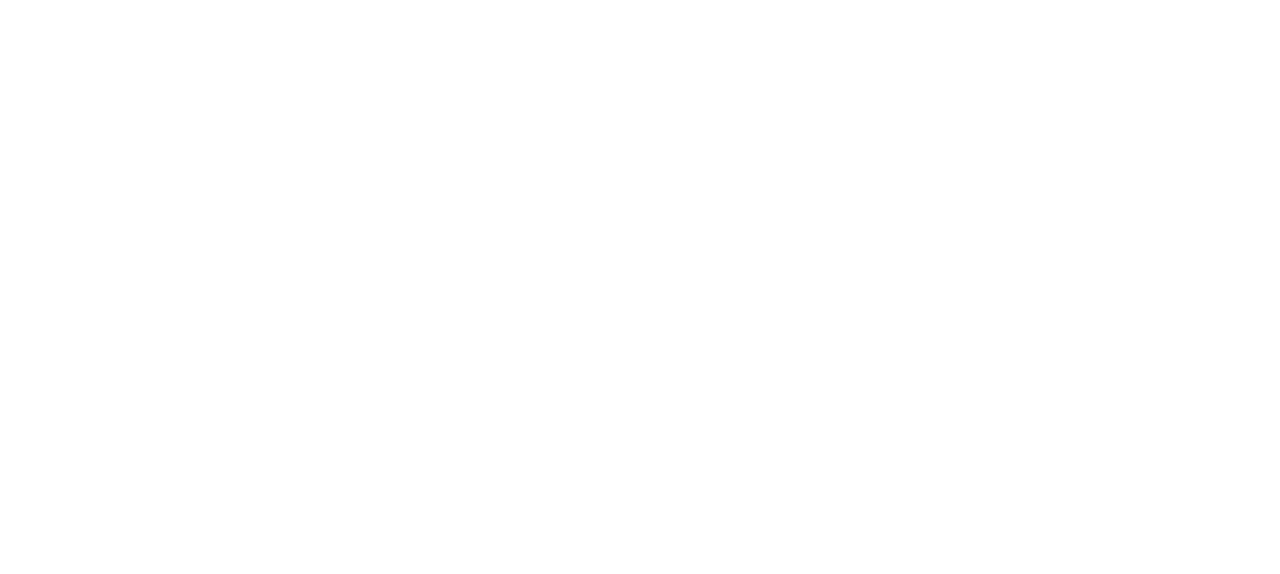
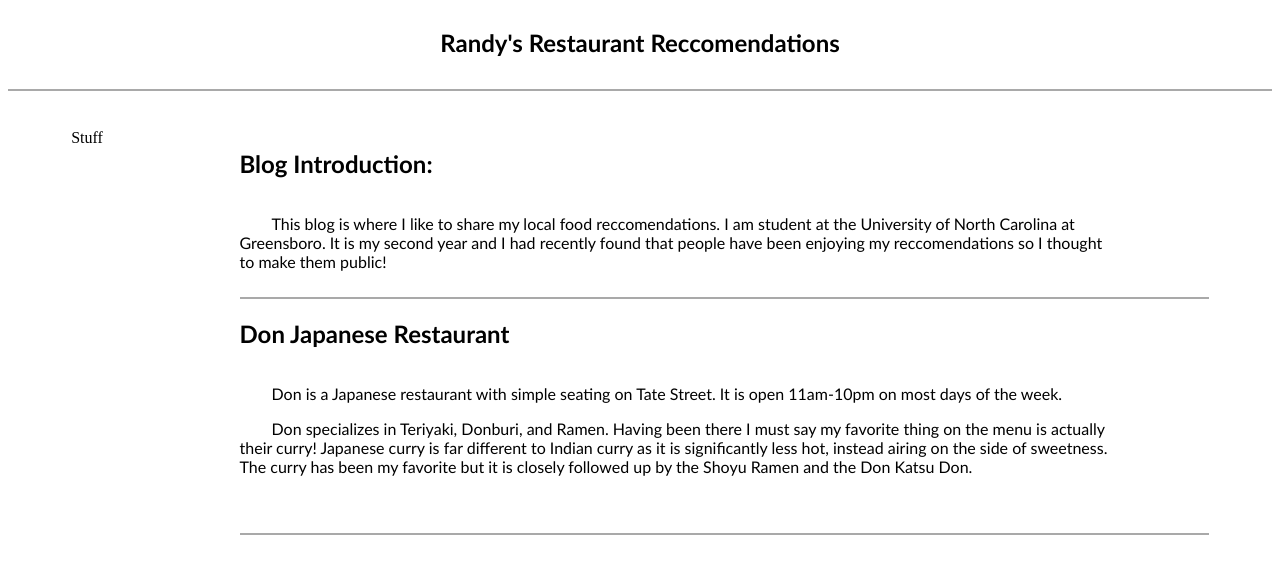
Before and after one commit to 8by4/assn3-web_dev, a plain HTML site: page campus-eats/index.html in a window 1280 px wide. Drawn offline with Linux system fonts and the light colour scheme.

Commit message:
Formatting/ Flex implement

```diff
--- a/campus-eats/index.html
+++ b/campus-eats/index.html
@@ -17,6 +17,69 @@
 
 <body>
 
+  <header id="site_banner">
+    <h2 id="site_title">Randy's Restaurant Reccomendations</h2>
+  </header>
+
+  <div id="page_content">
+
+    <aside id="sidebar">
+      Stuff
+    </aside>
+
+    <main id="blog_container">
+
+
+      <article class="blog_post">
+
+        <header class="blog_title">
+          <h2>Blog Introduction:</h2>
+        </header>
+
+        <div>
+
+          <p class="blog_text">
+            This blog is where I like to share my local food reccomendations. I am student at the
+            University of North Carolina at Greensboro. It is my second year and I had recently found
+            that people have been enjoying my reccomendations so I thought to make them public!
+          </p>
+
+        </div>
+
+      </article>
+
+      <article class="blog_post">
+
+        <header class="blog_title">
+          <h2>Don Japanese Restaurant</h2>
+        </header>
+
+
+        <div>
+
+          <p class="blog_text">
+            Don is a Japanese restaurant with simple seating on Tate Street. It is open 11am-10pm on most days
+            of the week.
+          </p>
+          <p class="blog_text">
+            Don specializes in Teriyaki, Donburi, and Ramen. Having been there I must say my favorite thing on the menu
+            is actually their curry! Japanese curry is far different to Indian curry as it is significantly less hot,
+            instead airing on the side of sweetness. The curry has been my favorite but it is closely followed up by
+            the Shoyu Ramen and the Don Katsu Don.
+          </p>
+
+
+        </div>
+
+        <figure class = "food_cards">
+
+        </figure>
+
+      </article>
+
+    </main>
+
+  </div>
 
 </body>
 
--- a/campus-eats/style.css
+++ b/campus-eats/style.css
@@ -0,0 +1,61 @@
+#site_banner {
+    display: flex;
+    flex-direction: column;
+    justify-content: center;
+    align-items: center;
+    border-bottom: 2px solid darkgrey;
+    padding-bottom: 1%;
+    margin-bottom: 2%
+}
+
+#site_title {
+    font-family: 'Trebuchet MS', 'Lucida Sans Unicode', 'Lucida Grande', 'Lucida Sans', Arial, sans-serif;
+
+}
+
+.blog_post {
+    flex-grow: 1;
+    display: flex;
+    flex-direction: column;
+
+    padding-right: 10%;
+    padding-bottom: 1%;
+    border-bottom: 2px solid darkgrey;
+}
+
+.blog_title {
+    font-family: 'Trebuchet MS', 'Lucida Sans Unicode', 'Lucida Grande', 'Lucida Sans', Arial, sans-serif;
+}
+
+.blog_text {
+    font-family: 'Trebuchet MS', 'Lucida Sans Unicode', 'Lucida Grande', 'Lucida Sans', Arial, sans-serif;
+    text-indent: 2em;
+}
+
+#sidebar {
+    display: flex;
+    flex-direction: column;
+    width: 25%;
+    margin-right: 5%;
+    height: max-content;
+    align-items: flex-start;
+}
+
+#blog_container {
+    display: flex;
+    flex-direction: column;
+    flex-grow: 1;
+}
+
+#page_content {
+    display: flex;
+    flex-direction: row;
+    align-items: flex-start;
+    justify-content: flex-start;
+    padding: 1% 5%;
+}
+
+.food_cards{
+    display: flex;
+
+}
```
Also changed, not shown: campus-eats/images/image_credit.txt (added), 1 other file. Lines whose indentation alone changed are shown as unchanged.
